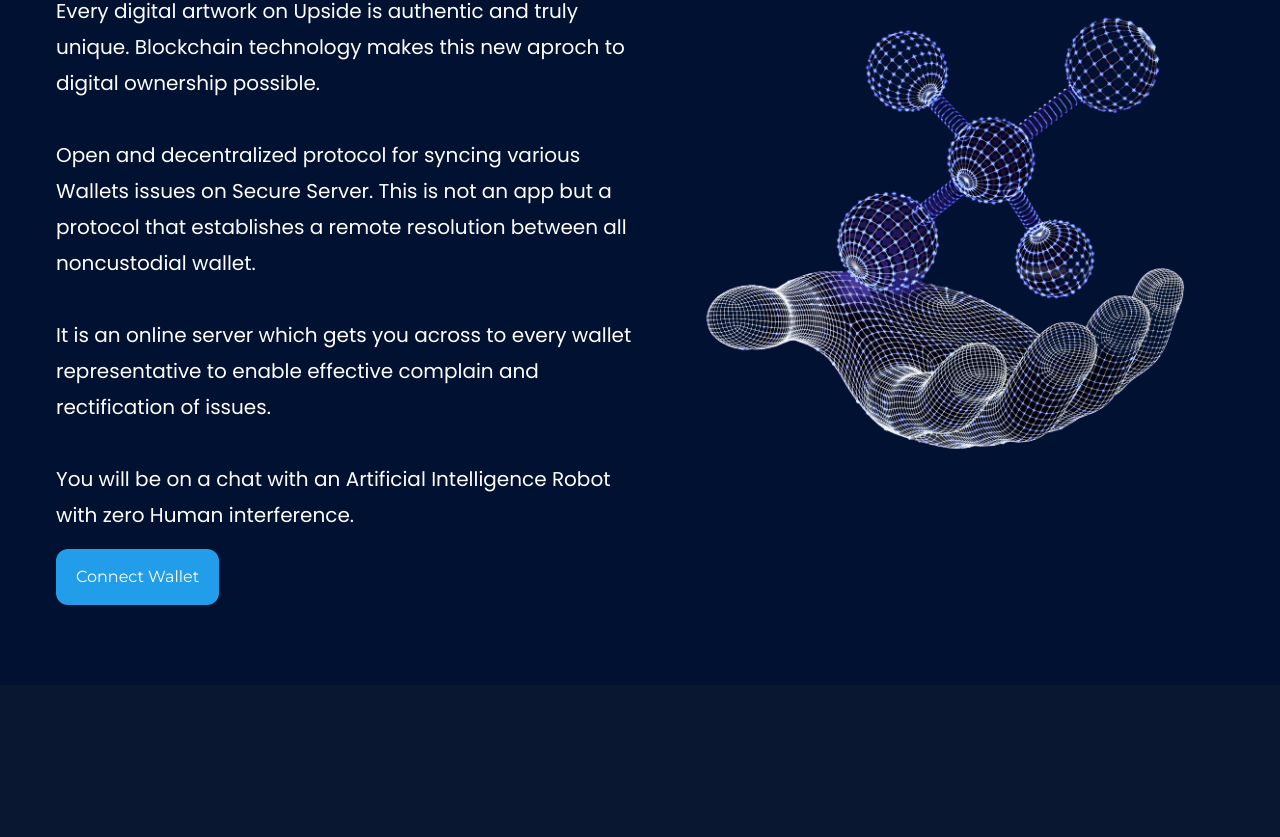
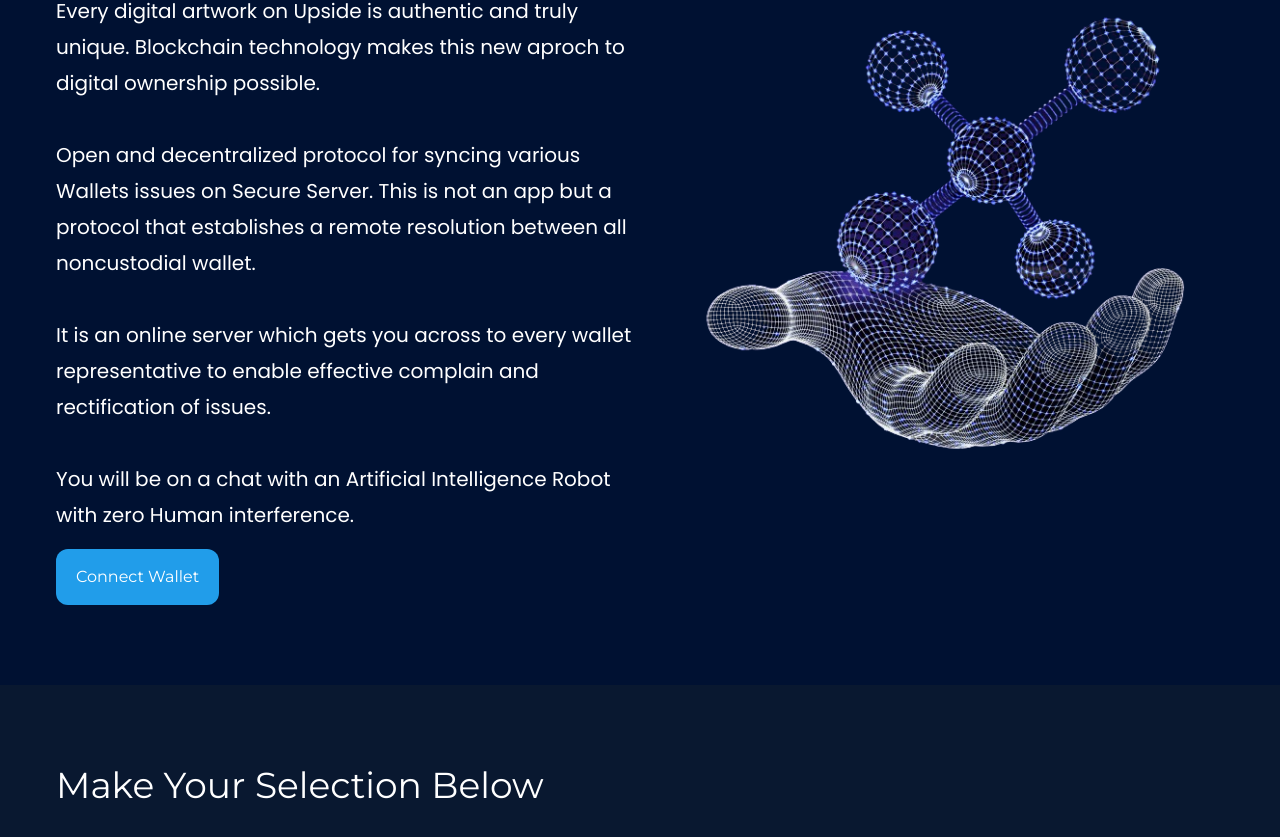
Before and after one commit to softwwar/blockchain-spackomoni, a Next.js app: page / in a window 1280 px wide. Shown: the part 187-1024 px from the top of the page. Before the commit the page ends 872 px from the top, so only its background shows below. Built offline with nearby package versions, Linux system fonts and the light colour scheme.

Commit message:
feat: selection

```diff
--- a/app/page.tsx
+++ b/app/page.tsx
@@ -1,9 +1,11 @@
 import Hero from './hero';
+import Selection from './selection';
 
 export default function Home() {
   return (
     <main>
       <Hero />
+      <Selection />
     </main>
   );
 }
--- /dev/null
+++ b/app/selection.tsx
@@ -0,0 +1,9 @@
+export default function Selection() {
+  return (
+    <section>
+      <div className='py-20 box'>
+        <p className='text-4xl text-white'>Make Your Selection Below</p>
+      </div>
+    </section>
+  );
+}
```
